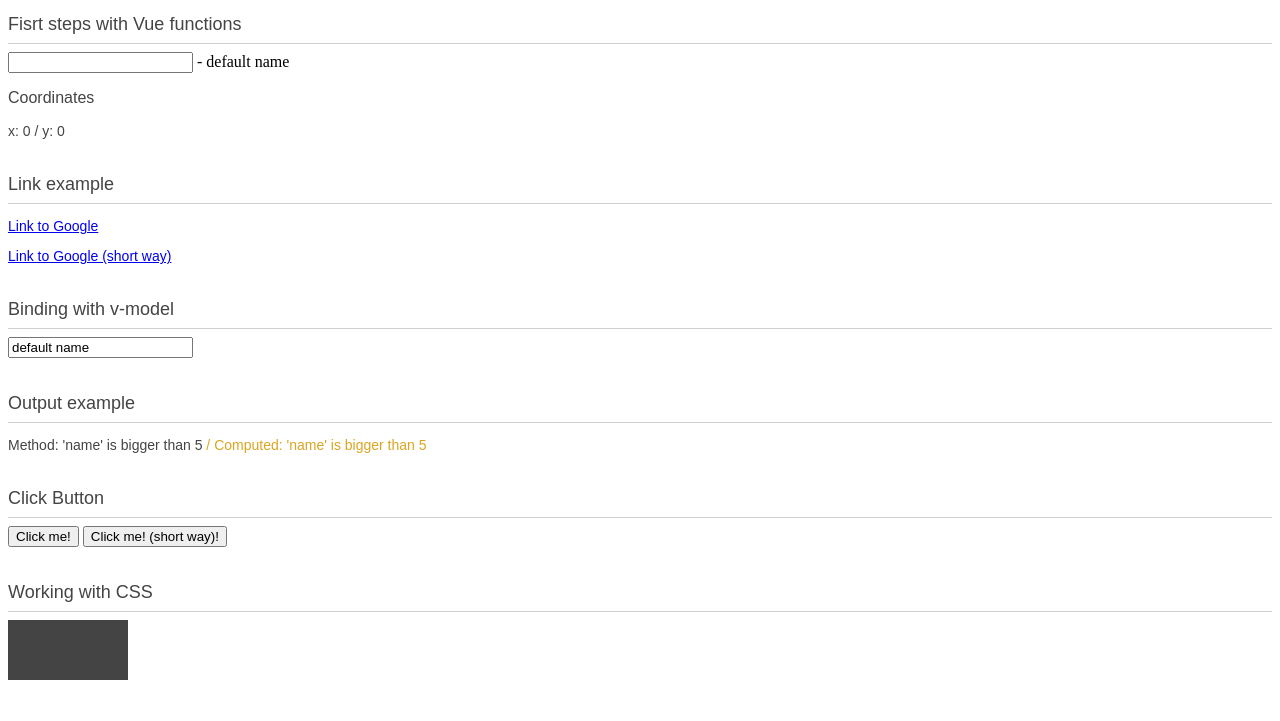
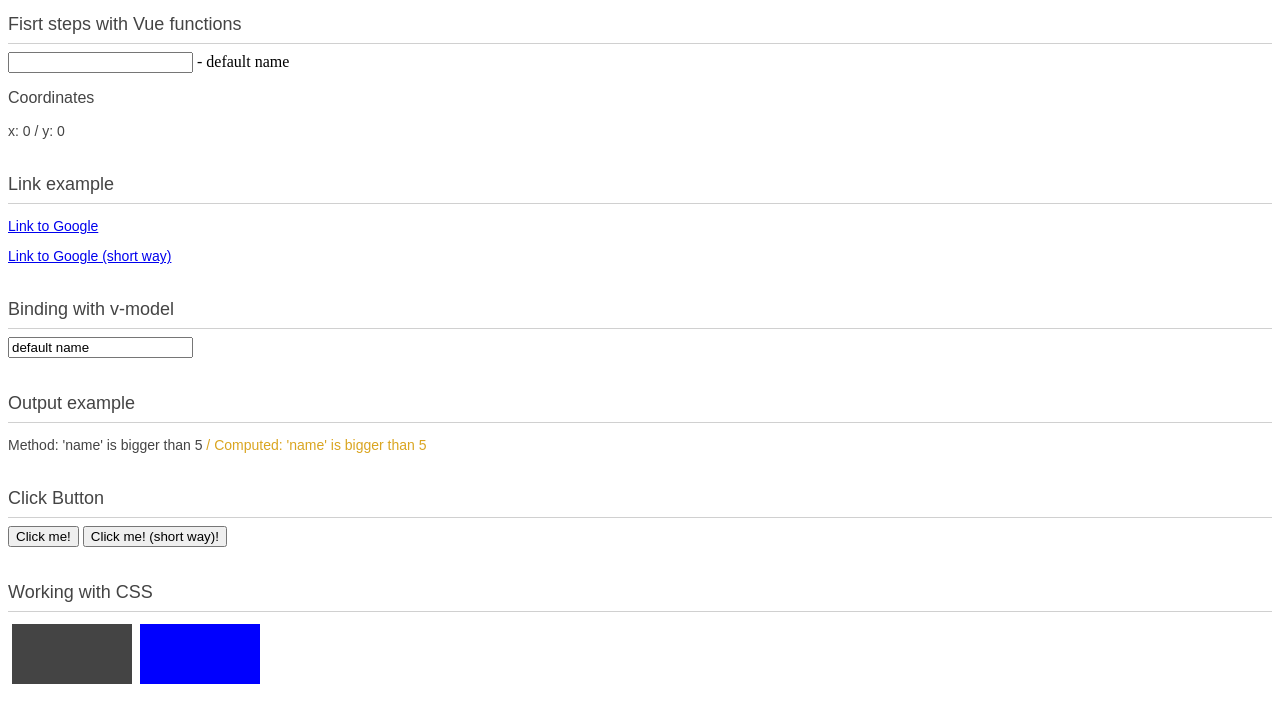
Before and after one commit to SamirSales/study-of-vue, a plain HTML site: page index.html in a window 1280 px wide. Shown: the part 79-800 px from the top of the page. Drawn offline with Linux system fonts and the light colour scheme.

Commit message:
saving progress

```diff
--- a/index.html
+++ b/index.html
@@ -35,6 +35,7 @@
 
         <h2>Working with CSS</h2>
         <div class="square" :class='{red: attachRed}' @click="attachRed = !attachRed;"></div>
+        <div class="square" :class='divClasses' @click="attachRed = !attachRed;"></div>
     </div>
 
     <script>
@@ -70,6 +71,12 @@
                 nameLengthComputed: function(){
                     console.log('nameLengthComputed()');
                     return this.name.length > 5 ? "'name' is bigger than 5" : "'name' is NOT bigger than 5.";
+                },
+                divClasses: function(){
+                    return {
+                        red: this.attachRed,
+                        blue: !this.attachRed
+                    }
                 }
             },
             watch: {
--- a/main.css
+++ b/main.css
@@ -24,8 +24,14 @@ p{
     height: 60px;
     width: 120px;
     background-color: #444444;
+    float: left;
+    margin: 4px;
 }
 
 .red {
     background-color: red;
 }
+
+.blue {
+    background-color: blue;
+}
```
